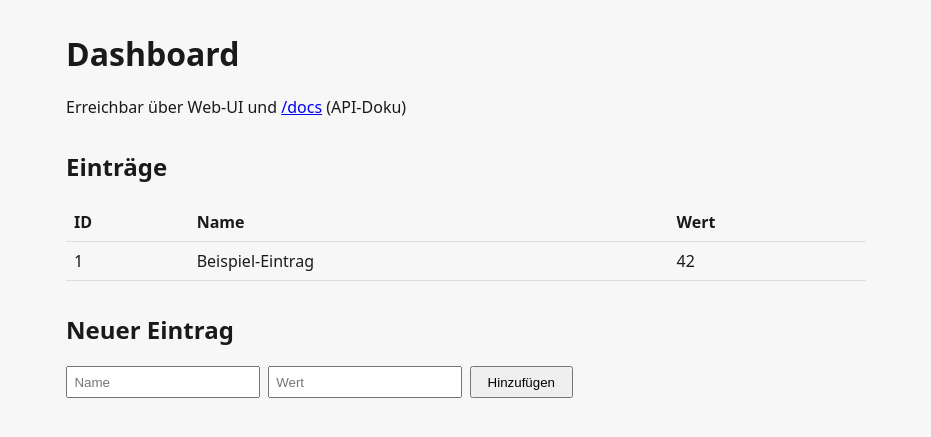
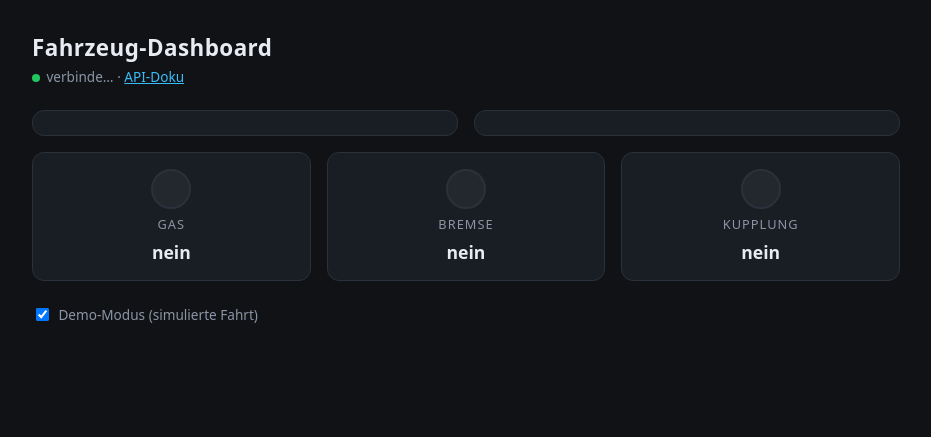
Before and after one commit to trimmelmarvin/cd, a FastAPI app: page / in a window 1280 px wide. Shown: the top 437 px of the page, without its empty margins (174-1105 px from the left). Run offline with FastAPI, Linux system fonts and the light colour scheme.

Commit message:
changed app into a dashboard

```diff
--- a/app/main.py
+++ b/app/main.py
@@ -1,56 +1,146 @@
+import math
+import time
 from datetime import datetime, timezone
 
 from fastapi import FastAPI, Request
 from fastapi.responses import HTMLResponse
 from fastapi.staticfiles import StaticFiles
 from fastapi.templating import Jinja2Templates
-from pydantic import BaseModel
+from pydantic import BaseModel, Field
 
-app = FastAPI(title="Marvin Dashboard", version="0.1.0")
+app = FastAPI(title="Fahrzeug-Dashboard", version="0.2.0")
 
 app.mount("/static", StaticFiles(directory="app/static"), name="static")
 templates = Jinja2Templates(directory="app/templates")
 
-# --- In-memory Beispiel-Datenspeicher (spaeter durch DB ersetzen) ---
-items: list[dict] = [
-    {"id": 1, "name": "Beispiel-Eintrag", "value": 42},
-]
+# --- Skalenendwerte der Gauges (auch vom Frontend genutzt) ---
+RPM_MAX = 8000
+RPM_REDLINE = 6500
+SPEED_MAX = 260
 
 
-class Item(BaseModel):
-    name: str
-    value: int
+class Telemetry(BaseModel):
+    """Aktueller Fahrzeugzustand. Alle Felder sind optional beim Schreiben."""
+
+    rpm: float = Field(0.0, ge=0, le=RPM_MAX)
+    speed_kmh: float = Field(0.0, ge=0, le=SPEED_MAX)
+    brake: bool = False
+    throttle: bool = False
+    clutch: bool = False
+
+
+class TelemetryUpdate(BaseModel):
+    """Teil-Update: nur gesetzte Felder werden uebernommen."""
+
+    rpm: float | None = Field(None, ge=0, le=RPM_MAX)
+    speed_kmh: float | None = Field(None, ge=0, le=SPEED_MAX)
+    brake: bool | None = None
+    throttle: bool | None = None
+    clutch: bool | None = None
+
+
+# --- In-memory Zustand (spaeter durch echte Datenquelle ersetzen) ---
+state = Telemetry()
+demo_mode = True
+_started_at = time.monotonic()
+
+
+def _demo_telemetry(elapsed: float) -> Telemetry:
+    """Simuliert eine Beschleunigungs-/Bremsphase mit Gangwechseln.
+
+    Zyklus von 24 s: 18 s beschleunigen ueber 4 Gaenge, dann 6 s bremsen.
+    """
+    cycle = 24.0
+    t = elapsed % cycle
+    accel_time = 18.0
+
+    if t < accel_time:
+        gears = 4
+        gear_time = accel_time / gears
+        gear = int(t / gear_time)
+        gear_progress = (t % gear_time) / gear_time
+
+        # Drehzahl saegt pro Gang von 2000 auf 7000 hoch.
+        rpm = 2000 + gear_progress * 5000
+        # Geschwindigkeit steigt ueber alle Gaenge hinweg an.
+        speed = (gear + gear_progress) / gears * (SPEED_MAX * 0.8)
+
+        # Kurz vor jedem Gangwechsel: Kupplung tritt, Gas geht weg.
+        shifting = gear_progress > 0.92 and gear < gears - 1
+        if shifting:
+            rpm = 7000 - (gear_progress - 0.92) / 0.08 * 4000
+        return Telemetry(
+            rpm=rpm,
+            speed_kmh=speed,
+            brake=False,
+            throttle=not shifting,
+            clutch=shifting,
+        )
+
+    # Bremsphase: Geschwindigkeit und Drehzahl fallen ab.
+    brake_progress = (t - accel_time) / (cycle - accel_time)
+    falloff = math.cos(brake_progress * math.pi / 2)
+    return Telemetry(
+        rpm=800 + falloff * 4200,
+        speed_kmh=SPEED_MAX * 0.8 * falloff,
+        brake=True,
+        throttle=False,
+        clutch=brake_progress > 0.85,
+    )
+
+
+def current_telemetry() -> Telemetry:
+    if demo_mode:
+        return _demo_telemetry(time.monotonic() - _started_at)
+    return state
 
 
 # --- Web-UI ---
 @app.get("/", response_class=HTMLResponse)
 def dashboard(request: Request):
     return templates.TemplateResponse(
-        "index.html", {"request": request, "items": items}
+        "index.html",
+        {
+            "request": request,
+            "rpm_max": RPM_MAX,
+            "rpm_redline": RPM_REDLINE,
+            "speed_max": SPEED_MAX,
+        },
     )
 
 
 # --- API ---
 @app.get("/api/status")
 def api_status():
-    return {"status": "ok", "time": datetime.now(timezone.utc).isoformat()}
+    return {
+        "status": "ok",
+        "demo": demo_mode,
+        "time": datetime.now(timezone.utc).isoformat(),
+    }
 
 
-@app.get("/api/items")
-def api_list_items():
-    return items
+@app.get("/api/telemetry")
+def api_get_telemetry():
+    data = current_telemetry().model_dump()
+    data["demo"] = demo_mode
+    return data
 
 
-@app.post("/api/items")
-def api_create_item(item: Item):
-    new_id = max((i["id"] for i in items), default=0) + 1
-    entry = {"id": new_id, "name": item.name, "value": item.value}
-    items.append(entry)
-    return entry
+@app.post("/api/telemetry")
+def api_set_telemetry(update: TelemetryUpdate):
+    """Setzt Werte aus einer externen Quelle (z. B. CAN-Bus-Gateway).
+
+    Ein Schreibzugriff schaltet den Demo-Modus automatisch ab.
+    """
+    global demo_mode
+    demo_mode = False
+    for field, value in update.model_dump(exclude_none=True).items():
+        setattr(state, field, value)
+    return state
 
 
-@app.delete("/api/items/{item_id}")
-def api_delete_item(item_id: int):
-    global items
-    items = [i for i in items if i["id"] != item_id]
-    return {"deleted": item_id}
+@app.post("/api/demo/{enabled}")
+def api_set_demo(enabled: bool):
+    global demo_mode
+    demo_mode = enabled
+    return {"demo": demo_mode}
--- a/app/static/style.css
+++ b/app/static/style.css
@@ -1,38 +1,226 @@
+:root {
+    --bg: #101216;
+    --panel: #191d24;
+    --line: #2b313b;
+    --text: #e8ecf2;
+    --muted: #8b95a5;
+    --accent: #38bdf8;
+    --danger: #ef4444;
+    --ok: #22c55e;
+    --warn: #f59e0b;
+}
+
+* {
+    box-sizing: border-box;
+}
+
 body {
     font-family: system-ui, sans-serif;
-    max-width: 800px;
+    max-width: 900px;
     margin: 2rem auto;
     padding: 0 1rem;
-    background: #f7f7f8;
-    color: #1a1a1a;
+    background: var(--bg);
+    color: var(--text);
 }
 
 header {
-    margin-bottom: 2rem;
+    margin-bottom: 1.5rem;
 }
 
-table {
-    width: 100%;
-    border-collapse: collapse;
-    margin-bottom: 2rem;
+header h1 {
+    margin: 0 0 0.25rem;
+    font-size: 1.4rem;
+    letter-spacing: 0.02em;
 }
 
-th, td {
-    text-align: left;
-    padding: 0.5rem;
-    border-bottom: 1px solid #ddd;
+header p {
+    margin: 0;
+    color: var(--muted);
+    font-size: 0.85rem;
 }
 
-form {
-    display: flex;
-    gap: 0.5rem;
+a {
+    color: var(--accent);
 }
 
-input {
-    padding: 0.4rem;
+.conn::before {
+    content: '';
+    display: inline-block;
+    width: 0.5rem;
+    height: 0.5rem;
+    margin-right: 0.4rem;
+    border-radius: 50%;
+    background: var(--ok);
 }
 
-button {
-    padding: 0.4rem 1rem;
+.conn-error::before {
+    background: var(--danger);
+}
+
+/* --- Gauges --- */
+.gauges {
+    display: grid;
+    grid-template-columns: repeat(auto-fit, minmax(240px, 1fr));
+    gap: 1rem;
+    margin-bottom: 1rem;
+}
+
+.gauge {
+    background: var(--panel);
+    border: 1px solid var(--line);
+    border-radius: 12px;
+    padding: 0.75rem;
+}
+
+.gauge-svg {
+    display: block;
+    width: 100%;
+    height: auto;
+}
+
+.gauge-caption {
+    text-align: center;
+    color: var(--muted);
+    font-size: 0.8rem;
+    text-transform: uppercase;
+    letter-spacing: 0.08em;
+}
+
+.gauge-track {
+    fill: none;
+    stroke: #262c36;
+    stroke-width: 10;
+    stroke-linecap: round;
+}
+
+.gauge-redline {
+    fill: none;
+    stroke: var(--danger);
+    stroke-width: 10;
+    opacity: 0.35;
+}
+
+.gauge-value {
+    fill: none;
+    stroke: var(--accent);
+    stroke-width: 10;
+    stroke-linecap: round;
+}
+
+.gauge-value.over-redline {
+    stroke: var(--danger);
+}
+
+.tick {
+    stroke: #4b5565;
+    stroke-width: 1.5;
+}
+
+.tick-major {
+    stroke: var(--text);
+    stroke-width: 2.5;
+}
+
+.tick-label {
+    fill: var(--muted);
+    font-size: 11px;
+    font-family: system-ui, sans-serif;
+}
+
+.needle-line {
+    stroke: var(--text);
+    stroke-width: 3;
+    stroke-linecap: round;
+}
+
+.needle-hub {
+    fill: var(--text);
+}
+
+.gauge-readout {
+    fill: var(--text);
+    font-size: 26px;
+    font-weight: 600;
+    font-variant-numeric: tabular-nums;
+    font-family: system-ui, sans-serif;
+}
+
+.gauge-unit {
+    fill: var(--muted);
+    font-size: 11px;
+    font-family: system-ui, sans-serif;
+}
+
+/* --- Pedal-Kontrollleuchten --- */
+.pedals {
+    display: grid;
+    grid-template-columns: repeat(3, 1fr);
+    gap: 1rem;
+    margin-bottom: 1.5rem;
+}
+
+.pedal {
+    display: flex;
+    flex-direction: column;
+    align-items: center;
+    gap: 0.4rem;
+    background: var(--panel);
+    border: 1px solid var(--line);
+    border-radius: 12px;
+    padding: 1rem 0.5rem;
+}
+
+.lamp {
+    width: 2.5rem;
+    height: 2.5rem;
+    border-radius: 50%;
+    background: #23282f;
+    border: 2px solid var(--line);
+    transition: background 0.08s linear, box-shadow 0.08s linear;
+}
+
+.pedal-name {
+    color: var(--muted);
+    font-size: 0.8rem;
+    text-transform: uppercase;
+    letter-spacing: 0.08em;
+}
+
+.pedal-state {
+    font-size: 1.1rem;
+    font-weight: 600;
+}
+
+.pedal.active[data-pedal='throttle'] .lamp {
+    background: var(--ok);
+    box-shadow: 0 0 14px var(--ok);
+}
+
+.pedal.active[data-pedal='brake'] .lamp {
+    background: var(--danger);
+    box-shadow: 0 0 14px var(--danger);
+}
+
+.pedal.active[data-pedal='clutch'] .lamp {
+    background: var(--warn);
+    box-shadow: 0 0 14px var(--warn);
+}
+
+/* --- Steuerung --- */
+.controls {
+    color: var(--muted);
+    font-size: 0.85rem;
+}
+
+.controls label {
+    display: inline-flex;
+    align-items: center;
+    gap: 0.4rem;
     cursor: pointer;
 }
+
+@media (max-width: 480px) {
+    .pedals {
+        grid-template-columns: 1fr;
+    }
+}
--- a/app/templates/index.html
+++ b/app/templates/index.html
@@ -2,52 +2,67 @@
 <html lang="de">
 <head>
     <meta charset="UTF-8">
-    <title>Marvin Dashboard</title>
+    <meta name="viewport" content="width=device-width, initial-scale=1">
+    <title>Fahrzeug-Dashboard</title>
     <link rel="stylesheet" href="/static/style.css">
 </head>
 <body>
     <header>
-        <h1>Dashboard</h1>
-        <p>Erreichbar über Web-UI und <a href="/docs">/docs</a> (API-Doku)</p>
+        <h1>Fahrzeug-Dashboard</h1>
+        <p>
+            <span id="connState" class="conn">verbinde…</span>
+            &middot; <a href="/docs">API-Doku</a>
+        </p>
     </header>
 
     <main>
-        <h2>Einträge</h2>
-        <table>
-            <thead>
-                <tr><th>ID</th><th>Name</th><th>Wert</th></tr>
-            </thead>
-            <tbody>
-                {% for item in items %}
-                <tr>
-                    <td>{{ item.id }}</td>
-                    <td>{{ item.name }}</td>
-                    <td>{{ item.value }}</td>
-                </tr>
-                {% endfor %}
-            </tbody>
-        </table>
+        <section class="gauges">
+            <div class="gauge"
+                 data-gauge="rpm"
+                 data-label="Drehzahl"
+                 data-unit="1/min"
+                 data-max="{{ rpm_max }}"
+                 data-redline="{{ rpm_redline }}"
+                 data-major-step="1000"
+                 data-label-step="1000"
+                 data-label-divisor="1000"></div>
 
-        <h2>Neuer Eintrag</h2>
-        <form id="addForm">
-            <input type="text" id="name" placeholder="Name" required>
-            <input type="number" id="value" placeholder="Wert" required>
-            <button type="submit">Hinzufügen</button>
-        </form>
+            <div class="gauge"
+                 data-gauge="speed_kmh"
+                 data-label="Geschwindigkeit"
+                 data-unit="km/h"
+                 data-max="{{ speed_max }}"
+                 data-major-step="20"
+                 data-label-step="40"
+                 data-label-divisor="1"></div>
+        </section>
+
+        <section class="pedals">
+            <div class="pedal" data-pedal="throttle">
+                <span class="lamp"></span>
+                <span class="pedal-name">Gas</span>
+                <span class="pedal-state">nein</span>
+            </div>
+            <div class="pedal" data-pedal="brake">
+                <span class="lamp"></span>
+                <span class="pedal-name">Bremse</span>
+                <span class="pedal-state">nein</span>
+            </div>
+            <div class="pedal" data-pedal="clutch">
+                <span class="lamp"></span>
+                <span class="pedal-name">Kupplung</span>
+                <span class="pedal-state">nein</span>
+            </div>
+        </section>
+
+        <section class="controls">
+            <label>
+                <input type="checkbox" id="demoToggle" checked>
+                Demo-Modus (simulierte Fahrt)
+            </label>
+        </section>
     </main>
 
-    <script>
-        document.getElementById('addForm').addEventListener('submit', async (e) => {
-            e.preventDefault();
-            const name = document.getElementById('name').value;
-            const value = parseInt(document.getElementById('value').value, 10);
-            await fetch('/api/items', {
-                method: 'POST',
-                headers: { 'Content-Type': 'application/json' },
-                body: JSON.stringify({ name, value })
-            });
-            location.reload();
-        });
-    </script>
+    <script src="/static/dashboard.js"></script>
 </body>
 </html>
```
